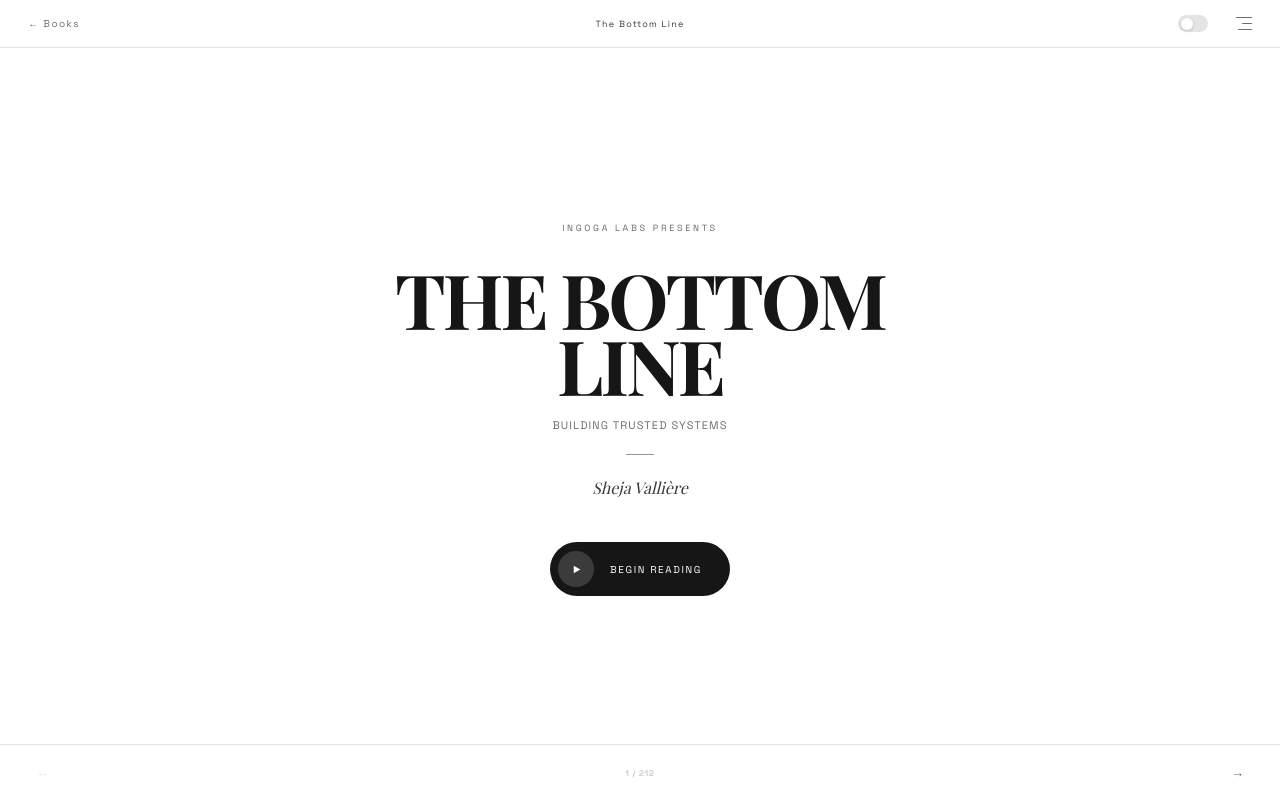
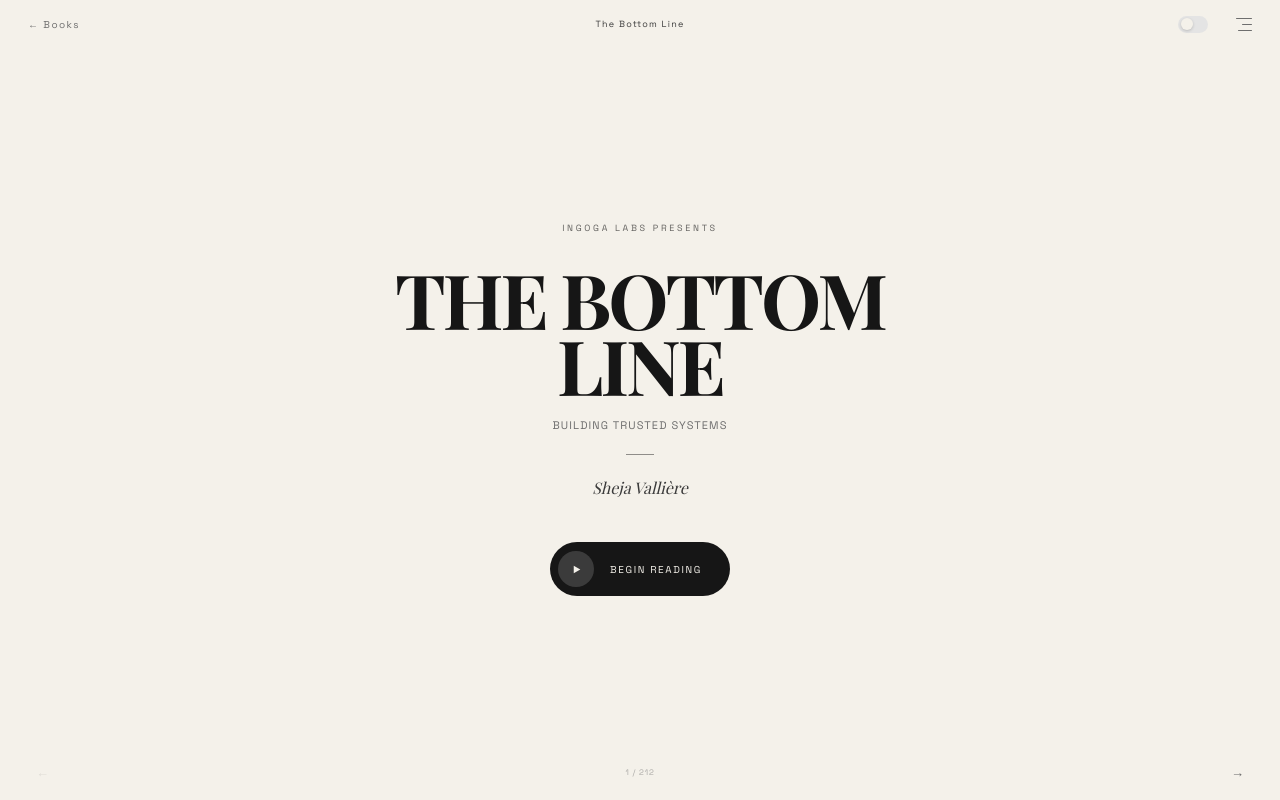
Before and after one commit to igiranezajoe250/everyday-joe, a Next.js app: page /books/the-bottom-line in a window 1280 px wide. Built offline with nearby package versions, Linux system fonts and the light colour scheme.

Commit message:
unify book reader theme surfaces

```diff
--- a/app/books/the-bottom-line/book.css
+++ b/app/books/the-bottom-line/book.css
@@ -5,8 +5,8 @@
    Every value below is pure neutral (no hue). Components must only ever
    reference these semantic tokens — never a literal colour. */
 :root {
-  --bl-parchment:  #ffffff;                 /* Background              */
-  --bl-bar-bg:     rgba(255,255,255,.92);   /* Surface (toolbars/bars) */
+  --bl-parchment:  #f4f1ea;                 /* Single light field       */
+  --bl-bar-bg:     #f4f1ea;                 /* Same field, no split     */
   --bl-scrim:      rgba(250,250,250,.85);   /* Elevated surface / overlay */
   --bl-ink:        #161616;                 /* Primary text · emphasis */
   --bl-ink-muted:  #3a3a3a;                 /* Secondary text          */
@@ -23,7 +23,7 @@
 /* Single source of truth: the data-theme attribute on <html>. */
 :root[data-theme="dark"] {
   --bl-parchment:  #0d0d0d;
-  --bl-bar-bg:     rgba(18,18,18,.92);
+  --bl-bar-bg:     #0d0d0d;
   --bl-scrim:      rgba(8,8,8,.94);
   --bl-ink:        #f2f2f2;
   --bl-ink-muted:  #bdbdbd;
@@ -73,8 +73,6 @@
   justify-content: space-between;
   padding: 0 20px;
   background: var(--bl-bar-bg);
-  backdrop-filter: blur(10px);
-  border-bottom: 1px solid var(--bl-rule);
   z-index: 100;
   position: relative;
 }
@@ -584,8 +582,6 @@
   justify-content: space-between;
   padding: 0 20px;
   background: var(--bl-bar-bg);
-  backdrop-filter: blur(10px);
-  border-top: 1px solid var(--bl-rule);
 }
 .bl-nav__btn {
   font-size: 13px;
```
